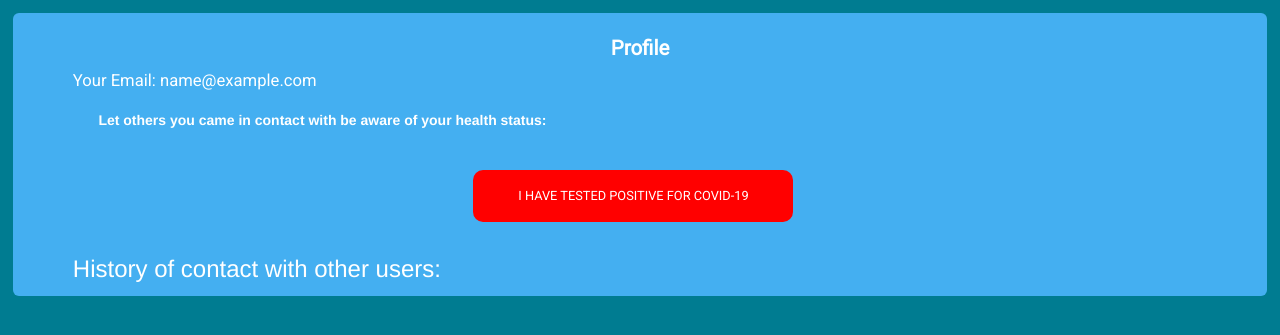
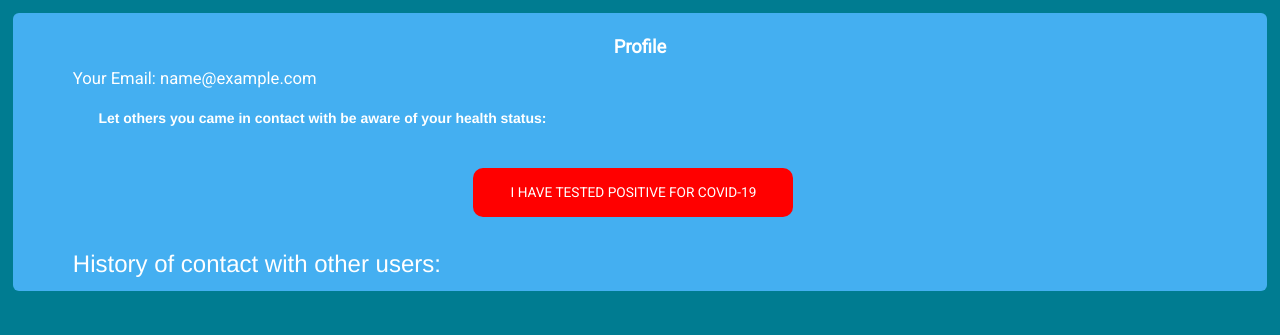
Before and after one commit to NikhilNarvekar123/COVID-19-Safety-Website, a Django app: template covidtrackerapp/templates/profile.html in a window 1280 px wide. Shown: the top 335 px of the page. Run offline with Django 3.2, Linux system fonts and the light colour scheme; the template is opened without the code that fills it: most values are stand-ins (such as "Sample title", 1, 10 or a date in 2020); some libraries are stand-ins or nearby versions.

Commit message:
size fix
using calc(10px + (15 - 10) * ((100vw - 400px) / (1600 - 400))); command to scale elements and text according to screen size
but also factoring in min and max window dimensions. For testing purposes, max-window size is 1600px and min is 400px.

calc equation follows this format:
 font-size: calc([minimum size] + ([maximum size] - [minimum size]) * ((100vw - [minimum viewport width]) / ([maximum viewport width] - [minimum viewport width])));

for some reason P tags are still broken and the only way to apply a certain font-size to them is thru inline CSS (every p tag u have)

```diff
--- a/covidtrackerapp/static/css/base.css
+++ b/covidtrackerapp/static/css/base.css
@@ -27,11 +27,13 @@
    @ make paragraphs flexible
    @ make paragraphs size adjustable in CSS
 */
+
 p {
     color: #ffffff;
     font-family: 'Roboto', sans-serif;
     display: flex;
 }
+
 t {
   color: #dddddd;
   font-family: 'Roboto', sans-serif;
@@ -40,7 +42,7 @@
 h1 {
     color: #ffffff;
     font-family: 'Roboto', sans-serif;
-    font-size: 3vw;
+    font-size: calc(20px + (35 - 20) * ((100vw - 400px) / (1600 - 400)));
     font-weight: bold;
     text-align: center;
     margin-bottom: 50px;
@@ -48,7 +50,7 @@
 h2 {
     color: #ffffff;
     font-family: 'Roboto', sans-serif;
-    font-size: 1.6vw;
+    font-size: calc(14px + (20 - 14) * ((100vw - 400px) / (1600 - 400)));
     text-align: center;
     font-weight: bold;
 }
@@ -59,12 +61,12 @@
     border: none;
     color:  #FFFFFF;
     font-family: "Roboto", sans-serif;
-    width: 10vw;
-    height: 4vw;
+    width: calc(100px + (136 - 100) * ((100vw - 400px) / (1600 - 400)));
+    height: calc(30px + (55 - 30) * ((100vw - 400px) / (1600 - 400)));
     margin-left: 2vw;
     margin-right: 2vw;
     transition: 0.4s;
-    font-size: 1vw;
+    font-size: calc(10px + (15 - 10) * ((100vw - 400px) / (1600 - 400)));
 }
 
 button:hover {
@@ -114,7 +116,7 @@
     padding-top: 0.7vw;
     padding-bottom: 0.7vw;
     text-decoration: none;
-    font-size: 1vw;
+    font-size: calc(10px + (15 - 10) * ((100vw - 400px) / (1600 - 400)));
 }
 .topnav a:hover {
     background-color: #ddd;
```
